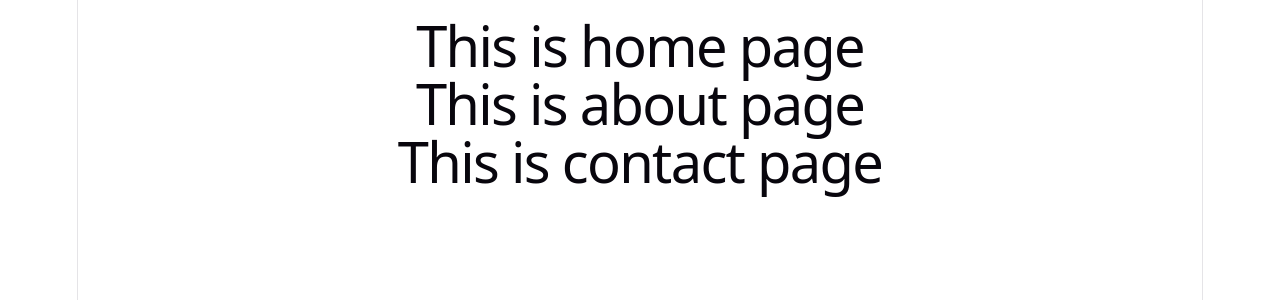
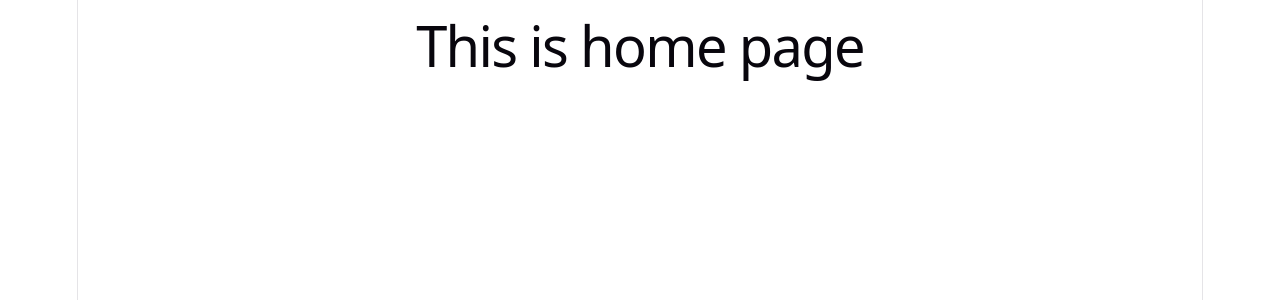
Before and after one commit to guptaprince07/Front_End_Engineering_G13, a React app in the folder React_projects/myapp/: page / in a window 1280 px wide. Shown: the top 300 px of the page. Built offline with nearby package versions, Linux system fonts and the light colour scheme; the HTML template or start-up script is replaced by a standard one.

Commit message:
url routing-III

```diff
--- a/React_projects/myapp/src/App.jsx
+++ b/React_projects/myapp/src/App.jsx
@@ -19,7 +19,7 @@
 // }
 // export default App
 
-//import {BrowserRouter, Router ,Route} from "react-router-dom";
+import {BrowserRouter, Routes ,Route} from "react-router-dom";
 import Home from './pages/Home';
 import About from './pages/About';
 import Contact from './pages/Contact';
@@ -28,11 +28,20 @@
 
 function App() {
   return (
-    <div>
-      <Home/>
-      <About/>
-      <Contact/>
-    </div>
+    // <div>
+    //   {/* <Home/>
+    //   <About/>
+    //   <Contact/> */}
+    // </div>
+    <>
+    <BrowserRouter>
+    <Routes>
+      <Route path="/" element ={<Home/>} />
+      <Route path="/about" element ={<About/>} />
+      <Route path="/contact" element ={<Contact/>} />
+    </Routes>
+    </BrowserRouter>
+    </>
   )
 }
 
```
